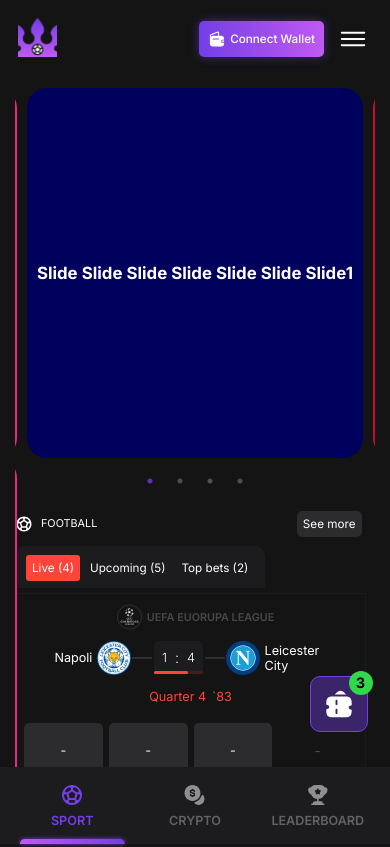
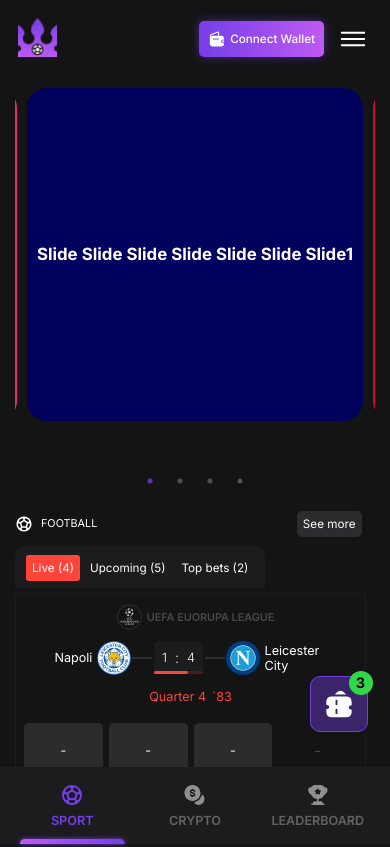
Before and after one commit to muhammad-junaid1/kingdom-sport, a React (Create React App) app: page / in a window 390 px wide. Shown: the top 847 px of the page. Built offline with nearby package versions, Linux system fonts and the light colour scheme.

Commit message:
little changes

```diff
--- a/src/components/pages/Favourites.jsx
+++ b/src/components/pages/Favourites.jsx
@@ -23,9 +23,16 @@ const Favourites = () => {
         <Slider
           dots={false}
           infinite={true}
+          centerMode={true}
           slidesToShow={1}
-            centerMode={true}
+          slidesToScroll={1}
           variableWidth={true}
+          responsive={[{
+      breakpoint: 500,
+      settings: {
+        dots: true,
+        arrows: false
+      }}]}
         >
           {renderSlides()}
         </Slider>
--- a/src/components/pages/Homepage.jsx
+++ b/src/components/pages/Homepage.jsx
@@ -33,8 +33,10 @@ const Homepage = () => {
           dots={false}
           infinite={true}
           centerMode={true}
+          slidesToShow={1}
+          slidesToScroll={1}
           variableWidth={true}
-          responsive={[    {
+          responsive={[{
       breakpoint: 500,
       settings: {
         dots: true,
--- a/src/components/pages/css/Favourites.css
+++ b/src/components/pages/css/Favourites.css
@@ -3,64 +3,15 @@
     overflow: hidden;
 }
 
-.slide__container {
-    margin: 0 5px;
-    height: 370px;
-    display: flex;
-    justify-content: center;
-    align-items: center;
-    padding: 10px;
-    border-radius: 20px;
-}
-
-.slider__wrapper {
-    position: absolute;
-    top: 0;
-    left: 0;
-    width: 100%;
-}
-
-.slider__wrapper::before, .slider__wrapper::after {
-    content: "";
-    position: absolute;
-    top: 0;
-    width: 25%;
-    height: 100%;
-    z-index: 30;
-}
-
-.slider__wrapper::before{
-    left: 0;
-    background-image: linear-gradient(90deg, #141415 4%, transparent);
-}
-.slider__wrapper::after {
-    right: 0;
-    background-image: linear-gradient(-90deg, #141415 4%, transparent);
-}
-
-.slick-arrow.slick-prev {
-    left: 25px !important;
-    z-index: 50;
-}
-
-.slick-arrow.slick-next {
-    right: 25px !important;
-    z-index: 50;
-}
-
-.slide1 .slide__container{
-   background: #00005D;
-}
- .slide2 .slide__container{
-    background: #C70E2D;
-}
- .slide3 .slide__container{
-    background: #00b96c;
-}
-.slide4 .slide__container {
-    background: rgb(236, 37, 130);
-}
-
 .matches-container {
     margin-top: 39rem;
 }
+
+@media all and (max-width: 500px) {
+    .matches-container {
+        margin-top: 46rem;
+    }
+    .favourites {
+        padding-bottom: 16rem;
+    }
+}
--- a/src/components/pages/css/Homepage.css
+++ b/src/components/pages/css/Homepage.css
@@ -78,6 +78,10 @@
     height: 37rem;
 }
 
+.slick-list, .slick-track {
+    height: 100%;
+}
+
 .slider__wrapper {
     position: absolute;
     top: 0;
```
Lines whose indentation alone changed are shown as unchanged.
